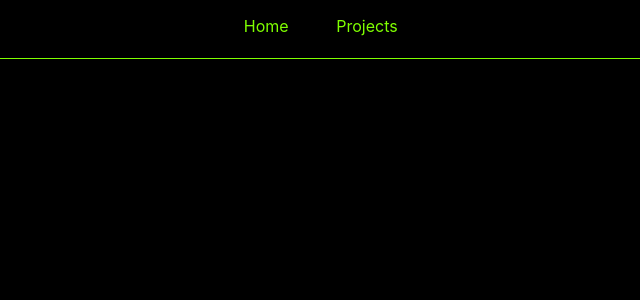
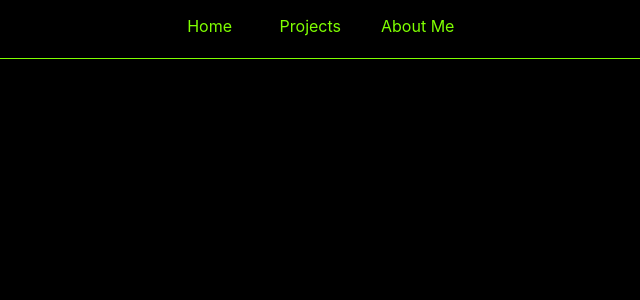
Before and after one commit to Ha-banna/Personal-Profile, a React (Create React App) app: page / in a window 1280 px wide. Shown: the top 300 px of the page, without its empty margins (323-963 px from the left). Built offline with nearby package versions, Linux system fonts and the light colour scheme.

Commit message:
Adding some components

```diff
--- a/src/App.tsx
+++ b/src/App.tsx
@@ -14,6 +14,8 @@ function App() {
 
             <Routes>
               <Route path='/' element={<Home></Home>}/>
+              <Route path='/projects' element={<></>}/>
+              <Route path='/aboutme' element={<></>}/>
             </Routes>
 
         </>
--- a/src/app/Components/Header/Header.tsx
+++ b/src/app/Components/Header/Header.tsx
@@ -7,6 +7,7 @@ export default function Header (){
             <header>
                 <Nav to='/' totxt='Home'></Nav>
                 <Nav to='/projects' totxt='Projects'></Nav>
+                <Nav to='/aboutme' totxt='About Me'></Nav>
 
             </header>
             <div className="hr"></div>
```
Also changed, not shown: src/logo.svg (deleted).
